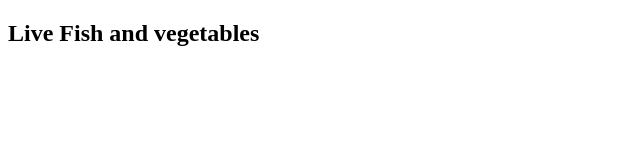
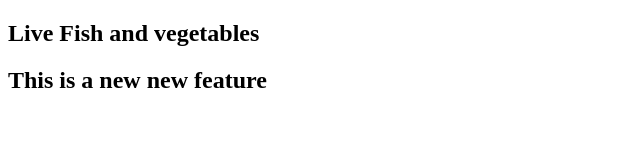
Before and after one commit to tanbirJibon202/green-grocey-mart, a plain HTML site: page index.html in a window 1280 px wide. Shown: the whole page, without its empty margins (0-640 px from the left). Drawn offline with Linux system fonts and the light colour scheme.

Commit message:
added new feature

```diff
--- a/index.html
+++ b/index.html
@@ -7,5 +7,6 @@
 </head>
 <body>
     <h2>Live Fish and vegetables</h2>
+    <h2>This is a new new feature</h2>
 </body>
 </html>
```
